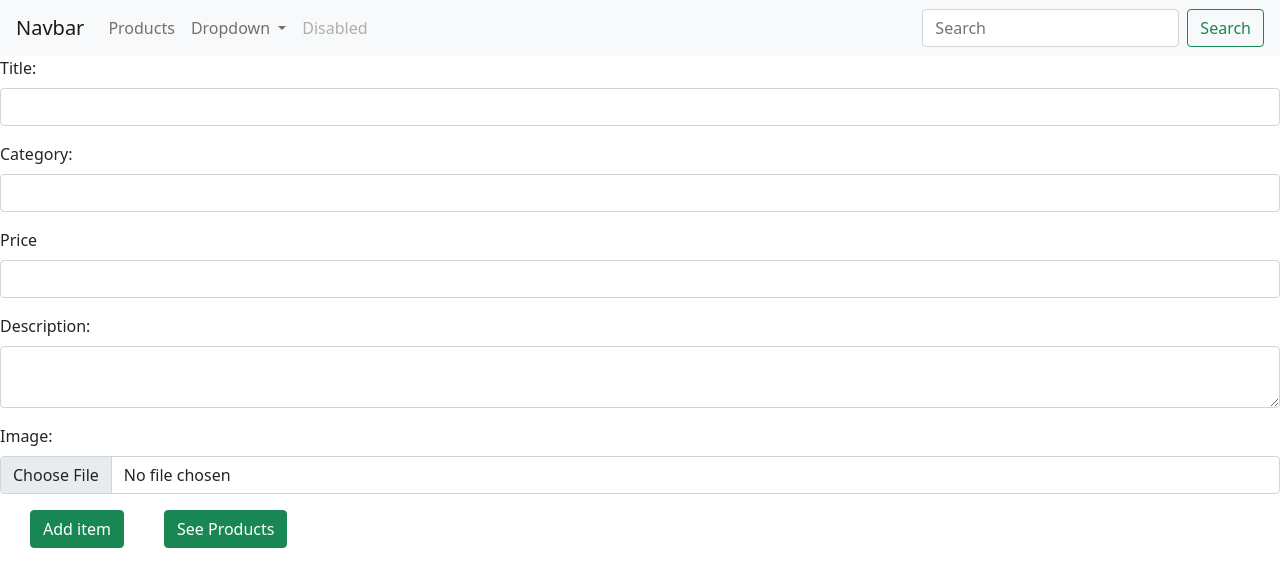
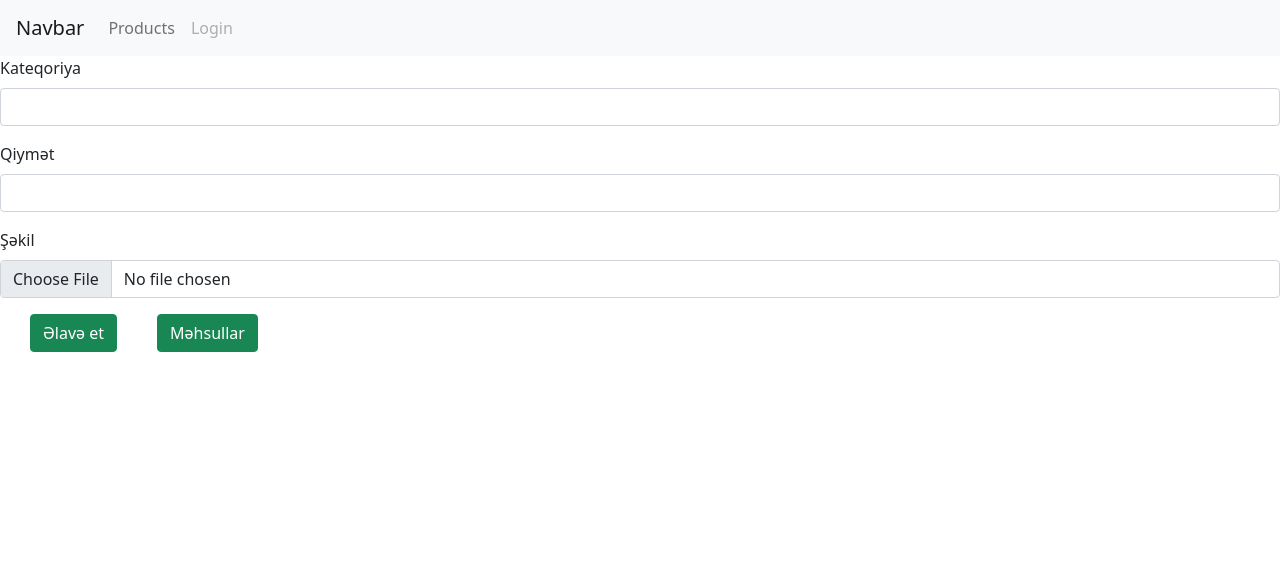
Before and after one commit to Sevinj-joy/BabyJoyProject, a Flask app: template templates/admin/Admin_panel.html in a window 1280 px wide. Shown: the top 587 px of the page. Run offline with Flask 2, Linux system fonts and the light colour scheme; the template is opened without the code that fills it, so the values that code supplies are empty; parts of the project's set-up code (start-up, migrations or seed data) failed here and were passed over; some libraries are stand-ins or nearby versions; some web fonts are replaced.

Commit message:
Baby Joy project updated

```diff
--- a/app/routes.py
+++ b/app/routes.py
@@ -7,6 +7,8 @@ from run import app
 def index():
     return render_template("app/index.html")
 
+
 @app.route("/products")
-def products():
+def app_products():
+    from models import Products
     return render_template("app/Products.html")
--- a/run.py
+++ b/run.py
@@ -5,11 +5,7 @@ app = Flask(__name__)
 app.config['SQLALCHEMY_DATABASE_URI'] = 'sqlite:///myproducts.db'
 db = SQLAlchemy(app)
 
-class products(db.Model):
-    id=db.Column(db.Integer, primary_key=True)
-    product_categ=db.Column(db.String(70), unique=True, nullable=False)
-    product_price=db.Column(db.Integer,unique=True, nullable=False)
-    product_image=db.Column(db.String(50))
+
 
 from app.routes import *
 
--- a/static/css/common.css
+++ b/static/css/common.css
@@ -4,7 +4,6 @@
 .bckrnd-color{
     background-color: #FAE8E0
 }
-
 .margin-top-min{
     margin-top: 60px;
 }
--- a/templates/admin/Admin_panel.html
+++ b/templates/admin/Admin_panel.html
@@ -4,12 +4,8 @@
 
         <form action="" method="POST" enctype="multipart/form-data">
             <div class="form-group">
-                <label>Title:</label>
-                <input type="text" class="form-control" name="title" >
-            </div>
-            <div class="form-group">
-                <label>Category:</label>
-                <input type="text" class="form-control" name="category" >
+                <label>Kateqoriya</label>
+                <input type="text" class="form-control" name="category" value="{{newproduct.product_categ}}" >
             </div>
 
             <!-- <select class="custom-select" name="category">
@@ -17,19 +13,15 @@
             </select> -->
 
             <div class="form-group">
-                <label>Price</label>
-            <input type="text" class="form-control"  name="short-desc">
+                <label>Qiymət</label>
+            <input type="text" class="form-control"  name="short-desc" value="{{newproduct.product_price}}">
             </div>
             <div class="form-group">
-                <label>Description:</label>
-                <textarea class="form-control" name='desc'></textarea>
+                <label>Şəkil</label>
+                <input type="file" class="form-control" name="file" value="{{filename}}">
             </div>
             <div class="form-group">
-                <label>Image:</label>
-                <input type="file" class="form-control" name="file">
-            </div>
-            <div class="form-group">
-                <button class="btn btn-success float-left margin-right margin-left" type="submit">Add item</button>
+                <button class="btn btn-success float-left margin-right margin-left" type="submit">Əlavə et</button>
 
         </form>
 
@@ -38,7 +30,7 @@
         </form>
         </div>
          <a href=""><button type="button" class="btn btn-success float-left"
-            data-toggle="modal">See Products</button></a>
+            data-toggle="modal">Məhsullar</button></a>
 
 </body>
 </html>
--- a/templates/admin/base.html
+++ b/templates/admin/base.html
@@ -39,9 +39,9 @@
           <a class="nav-link" href="#">Home <span class="sr-only">(current)</span></a>
         </li>
         <li class="nav-item">
-          <a class="nav-link" href="#">Products</a>
+          <a class="nav-link" href="app/Products.html">Products</a>
         </li>
-        <li class="nav-item dropdown">
+        <!-- <li class="nav-item dropdown">
           <a class="nav-link dropdown-toggle" href="#" id="navbarDropdown" role="button" data-toggle="dropdown" aria-haspopup="true" aria-expanded="false">
             Dropdown
           </a>
@@ -51,15 +51,11 @@
             <div class="dropdown-divider"></div>
             <a class="dropdown-item" href="#">Something else here</a>
           </div>
-        </li>
+        </li> -->
         <li class="nav-item">
-          <a class="nav-link disabled" href="#">Disabled</a>
+          <a class="nav-link disabled" href="app/Form.html">Login</a>
         </li>
       </ul>
-      <form class="form-inline my-2 my-lg-0">
-        <input class="form-control mr-sm-2" type="search" placeholder="Search" aria-label="Search">
-        <button class="btn btn-outline-success my-2 my-sm-0" type="submit">Search</button>
-      </form>
     </div>
   </nav>
 
```
Also changed, not shown: admin/routes.py (+24 -7 lines), models.py (+10 -0 lines), templates/admin/Edit_products.html (+13 -12 lines), templates/app/base.html (+4 -4 lines), templates/app/Form.html (renamed from templates/admin/Form.html).
